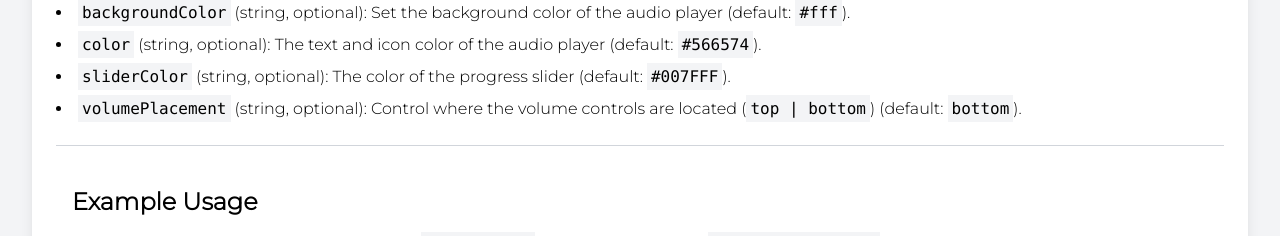
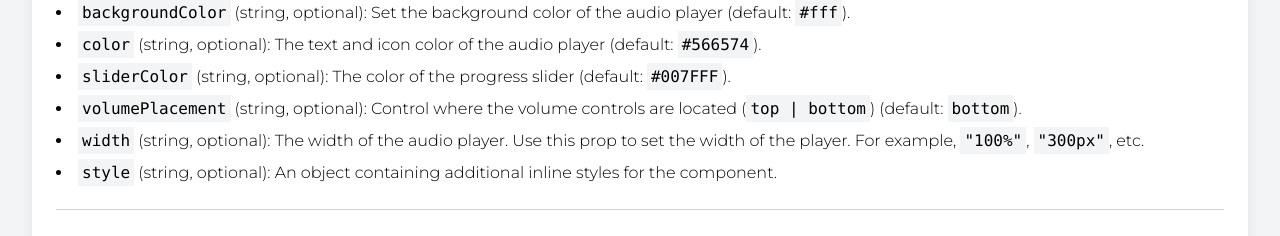
Before and after one commit to riyaddecoder/react-audio-play, a React (Vite) app: page / in a window 1280 px wide. Shown: the part 1100-1336 px from the top of the page. Built offline with nearby package versions, Linux system fonts and the light colour scheme; a small style sheet from the web is missing.

Commit message:
feat: added package json

```diff
--- a/package.json
+++ b/package.json
@@ -63,7 +63,7 @@
     "parcel": "^2.9.3",
     "prism-theme-vars": "^0.2.4",
     "prismjs": "^1.29.0",
-    "react-audio-play": "^0.0.12",
+    "react-audio-play": "^0.0.13",
     "react-dom": "^18.2.0",
     "react-icons": "^4.10.1",
     "typescript": "^5.1.6"
--- a/src/components/PropsBlock.tsx
+++ b/src/components/PropsBlock.tsx
@@ -55,10 +55,17 @@ const PropsBlock = () => {
         </li>
         <li className="mt-2">
           <code className="bg-gray-100 p-1">sliderColor</code> (string, optional): The color of the progress slider (default: <code className="bg-gray-100 p-1">#007FFF</code>).
+          <li className="mt-2">
+            <code className="bg-gray-100 p-1">volumePlacement</code> (string, optional): Control where the volume controls are located (<code className="bg-gray-100 p-1">top | bottom</code>) (default:{' '}
+            <code className="bg-gray-100 p-1">bottom</code>).
+          </li>
         </li>
         <li className="mt-2">
-          <code className="bg-gray-100 p-1">volumePlacement</code> (string, optional): Control where the volume controls are located (<code className="bg-gray-100 p-1">top | bottom</code>) (default:{' '}
-          <code className="bg-gray-100 p-1">bottom</code>).
+          <code className="bg-gray-100 p-1">width</code> (string, optional): The width of the audio player. Use this prop to set the width of the player. For example,{' '}
+          <code className="bg-gray-100 p-1">&quot;100%&quot;</code>, <code className="bg-gray-100 p-1">&quot;300px&quot;</code>, etc.
+        </li>
+        <li className="mt-2">
+          <code className="bg-gray-100 p-1">style</code> (string, optional): An object containing additional inline styles for the component.
         </li>
       </ul>
     </section>
```
Also changed, not shown: 1 other file (tests, documents, lock files or other folders).
